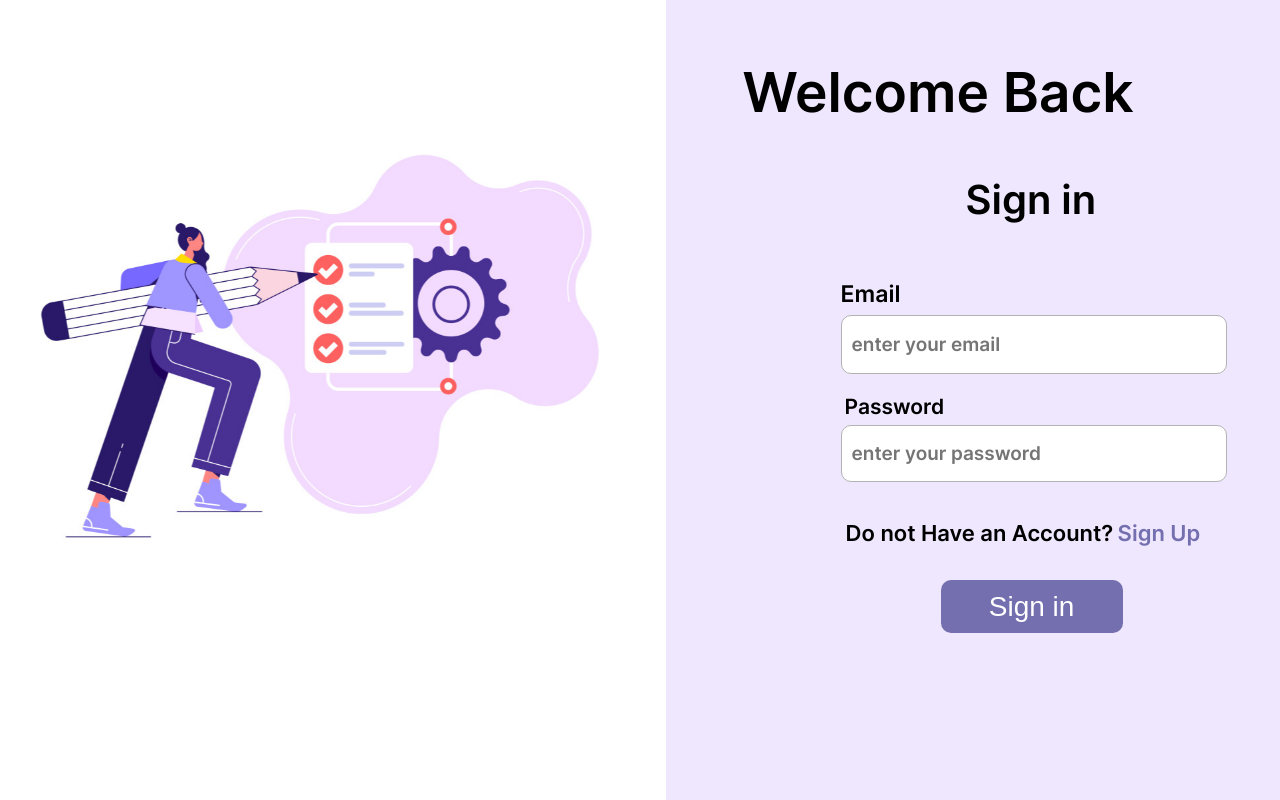
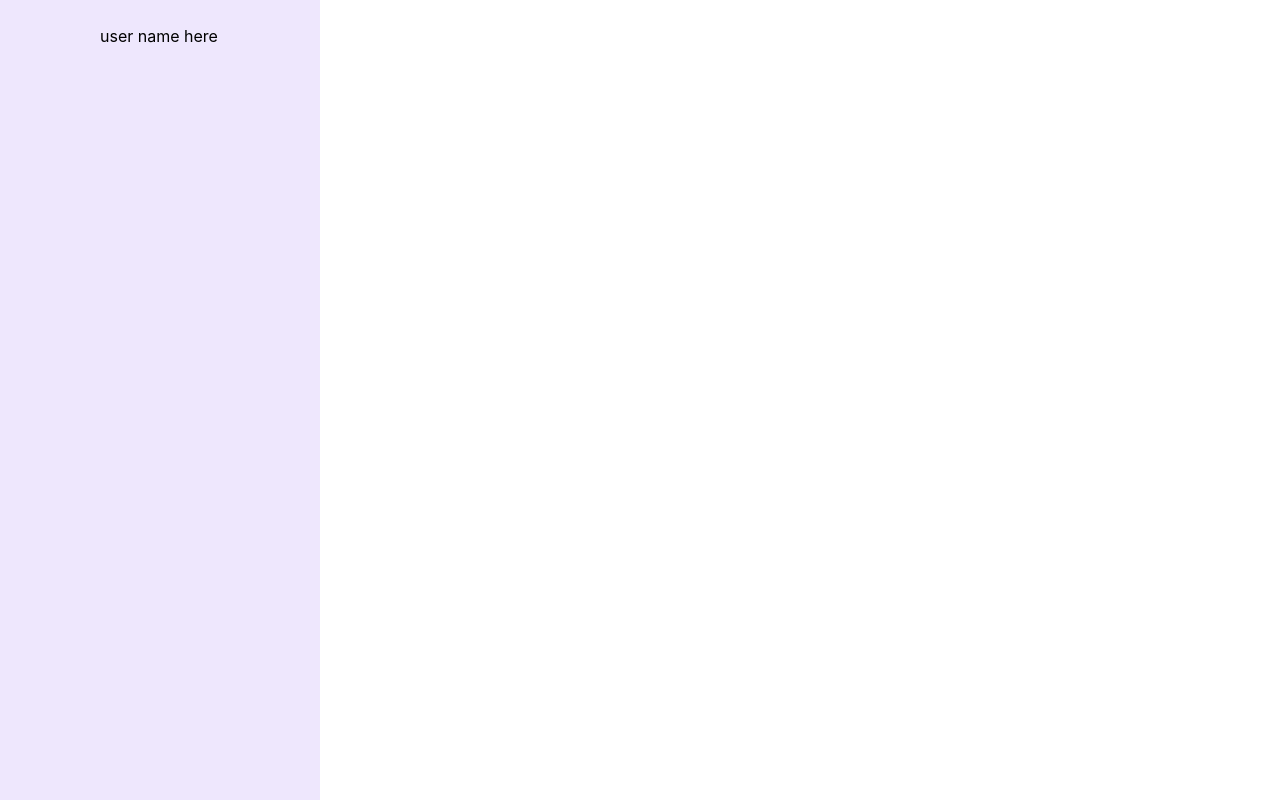
Before and after one commit to MidEndTech/todo-frontend, a React (Create React App) app: page / in a window 1280 px wide. Built offline with nearby package versions, Linux system fonts and the light colour scheme.

Commit message:
Adding Api in Sign in and sign up interfaces

```diff
--- a/src/App.js
+++ b/src/App.js
@@ -13,10 +13,10 @@ function App() {
     // </div>
     <div>
     <Routes>
-      {/* <Route index element={<SignIn/>}/> */}
-      <Route path='/' element={<SignIn/>}/>
+      <Route path='/' element={<AllTasksPage/>}/>
       <Route path='/SignIn' element={<SignIn/>}/>
       <Route path='/SignUp' element={<SignUp/>}/>
+      <Route path='/AllTasksPage' element={<AllTasksPage/>}/>
     </Routes>
     </div>
   );
--- a/src/Components/Buttonss.js
+++ b/src/Components/Buttonss.js
@@ -1,6 +1,6 @@
 function Buttonss({buttonName, buttonStyle,buttonAction,oc}){
     return(
-<button style={buttonStyle} onChange={buttonAction} type="submit" >{buttonName} </button>
+<button style={buttonStyle} onClick={oc} onChange={buttonAction} type="submit" >{buttonName} </button>
     );
 }
 export default Buttonss;
--- a/src/Components/LeftSide.js
+++ b/src/Components/LeftSide.js
@@ -1,10 +1,12 @@
 import Buttonss from "./Buttonss";
+import Labels from "./Labels";
 
 function LeftSide(){
     return(
 <div style={styles.menuStyle}>
     <div>
-        <Buttonss/>
+        {/* <Buttonss/> */}
+        <Labels textStyle={styles.nameLabel} text={"user name here"}/>
     </div>
 </div>
     );
@@ -20,4 +22,9 @@ const styles = {
         height: "100%",
 
     },
+    nameLabel:{
+        position: "absolute",
+        left: "100px",
+        top: "10px",
+    },
 }
--- a/src/SignIn.js
+++ b/src/SignIn.js
@@ -4,15 +4,32 @@ import Labels from './Components/Labels.js';
 import TextFieldAndLabel from './Components/TextFieldAndLabel.js';
 import SignUp from './SignUp.js';
 import { Link, useNavigate, BrowserRouter } from 'react-router-dom';
+import axios from 'axios';
+import { useState } from 'react';
 
 
 function SignIn() {
-    // const Navigate = useNavigate();
-    // const handleSignIn = () => {
-    //     // Perform sign-in logic here
-    //     // If successful, navigate to the SignUp page
-    //     Navigate('/SignUp');
-    //   };
+    const [Email, setEmail] = useState('')
+    const [Password, setPassword] = useState('')
+    const SubmitSignUpForm = async (e) => {
+        e.preventDefault();
+        try {
+            const formData = new FormData();
+            formData.append('email', Email);
+            formData.append('password', Password);
+            const response = await axios.post('https://todo.midend.tech/api/login', formData);
+            console.log(response.data.message);
+            console.log("sent");
+            // You can navigate to another page here if needed
+            // Example: navigate('/SignIn');
+        } catch (error) {
+            if (error.response && error.response.status === 422) {
+                console.log(error.response.data.errors);
+            } else {
+                console.log(error.response.data.message);
+            }
+        }
+    };
   return (
   <><div >
           <img style={styles.image_on_the_lift} src={logo} alt="Logo" />
@@ -21,10 +38,10 @@ function SignIn() {
         <Labels textStyle={styles.greeting} text="Welcome Back"/>
         <Labels textStyle={styles.pageHeadline} text="Sign in"/>
         <TextFieldAndLabel labelName="email" textFname="Email" typeOfInput="email" textFNameStyle={styles.EmailLabel}
-        placeholderText="enter your email" textFStyle={styles.EmailTextFeild} isRequired={true}/>
+        placeholderText="enter your email" textFStyle={styles.EmailTextFeild} isRequired={true} FieldValue={Email} onchange={(e)=>{setEmail(e.target.value)}}/>
         <TextFieldAndLabel labelName="password" textFname="Password" typeOfInput="password" textFNameStyle={styles.PasswordLabel}
-        placeholderText="enter your password" textFStyle={styles.PasswordTextFeild} isRequired={true}/>
-        <Buttonss buttonStyle={styles.sginInButton} buttonName="Sign in"/>
+        placeholderText="enter your password" textFStyle={styles.PasswordTextFeild} isRequired={true} FieldValue={Password} onchange={(e)=>{setPassword(e.target.value)}}/>
+        <Buttonss buttonStyle={styles.sginInButton} buttonName="Sign in" oc={SubmitSignUpForm}/>
         <Labels text="Do not Have an Account? " textStyle={styles.DontHaveAnAccountLabel}  />
         <Link to="/SignUp">
         <Labels text="Sign Up" textStyle={styles.SignInLabel}/>
--- a/src/SignUp.js
+++ b/src/SignUp.js
@@ -9,28 +9,30 @@ import { useState } from 'react';
 
 function SignUp(){
 
-    const [name, setName] = useState('')
+    const [Name, setName] = useState('')
     const [Email, setEmail] = useState('')
     const [Password, setPassword] = useState('')
-    const SubmitSignInForm = async(e)=>{
-        e.preventDefault();{
+    const SubmitSignUpForm = async (e) => {
+        e.preventDefault();
+        try {
             const formData = new FormData();
-            formData.append('name',name )
-            formData.append('email',Email)
-            formData.append('password',Password)
-            await axios.post('https://todo.midend.tech/api/register',formData)
-            .then(({data})=>{console.log(data.message)}
-            // Navigate('/')
-            // }).catch(({error})=>{
-            //     if (error.response && error.response.status== 422){
-            //         console.log(error.response.data.errors)
-            //     }else{
-            //         console.log(error.response.data.message)
-            //     }
-            // }
-        )
-    }
-}
+            formData.append('name', Name);
+            formData.append('email', Email);
+            formData.append('password', Password);
+
+            const response = await axios.post('https://todo.midend.tech/api/register', formData);
+            console.log(response.data.message);
+            // You can navigate to another page here if needed
+            // Example: navigate('/SignIn');
+        } catch (error) {
+            if (error.response && error.response.status === 422) {
+                console.log(error.response.data.errors);
+            } else {
+                console.log(error.response.data.message);
+            }
+        }
+    };
+
     return(
 <div>
     <div>
@@ -40,7 +42,7 @@ function SignUp(){
       <Labels textStyle={styles.greeting} text="Welcome"/>
       <Labels textStyle={styles.pageHeadline} text="Sign Up"/>
       <TextFieldAndLabel labelName="name" textFname="Name" typeOfInput="text" textFNameStyle={styles.NameLabel}
-        placeholderText="enter your name" textFStyle={styles.NameTextFeild} isRequired={true} FieldValue={name}
+        placeholderText="enter your name" textFStyle={styles.NameTextFeild} isRequired={true} FieldValue={Name}
         onchange={(e)=>{setName(e.target.value)}}/>
       <TextFieldAndLabel labelName="email" textFname="Email" typeOfInput="email" textFNameStyle={styles.EmailLabel}
         placeholderText="enter your email" textFStyle={styles.EmailTextFeild} isRequired={true} FieldValue={Email}
@@ -52,8 +54,8 @@ function SignUp(){
       <Link to={'/SignIn'}>
       <Labels text="Sign In" textStyle={styles.SignInLabel}/>
       </Link>
-      <Buttonss buttonStyle={styles.sginUpButton} buttonName="Sign up"/>
-      <button type='submit' onClick={SubmitSignInForm}>ccc</button>
+      <Buttonss buttonStyle={styles.sginUpButton} oc={SubmitSignUpForm} buttonName="Sign up"/>
+      <button type='submit' onClick={SubmitSignUpForm}>ccc</button>
     </div>
 </div>
     );
--- a/src/index.js
+++ b/src/index.js
@@ -5,6 +5,7 @@ import App from './App';
 import reportWebVitals from './reportWebVitals';
 import SignUp from './SignUp';
 import SignIn from './SignIn';
+import AllTasksPage from './AllTasksPage';
 import { createRoot } from 'react-dom/client';
 import { BrowserRouter, BrowserRouter as Router } from 'react-router-dom';
 
```
